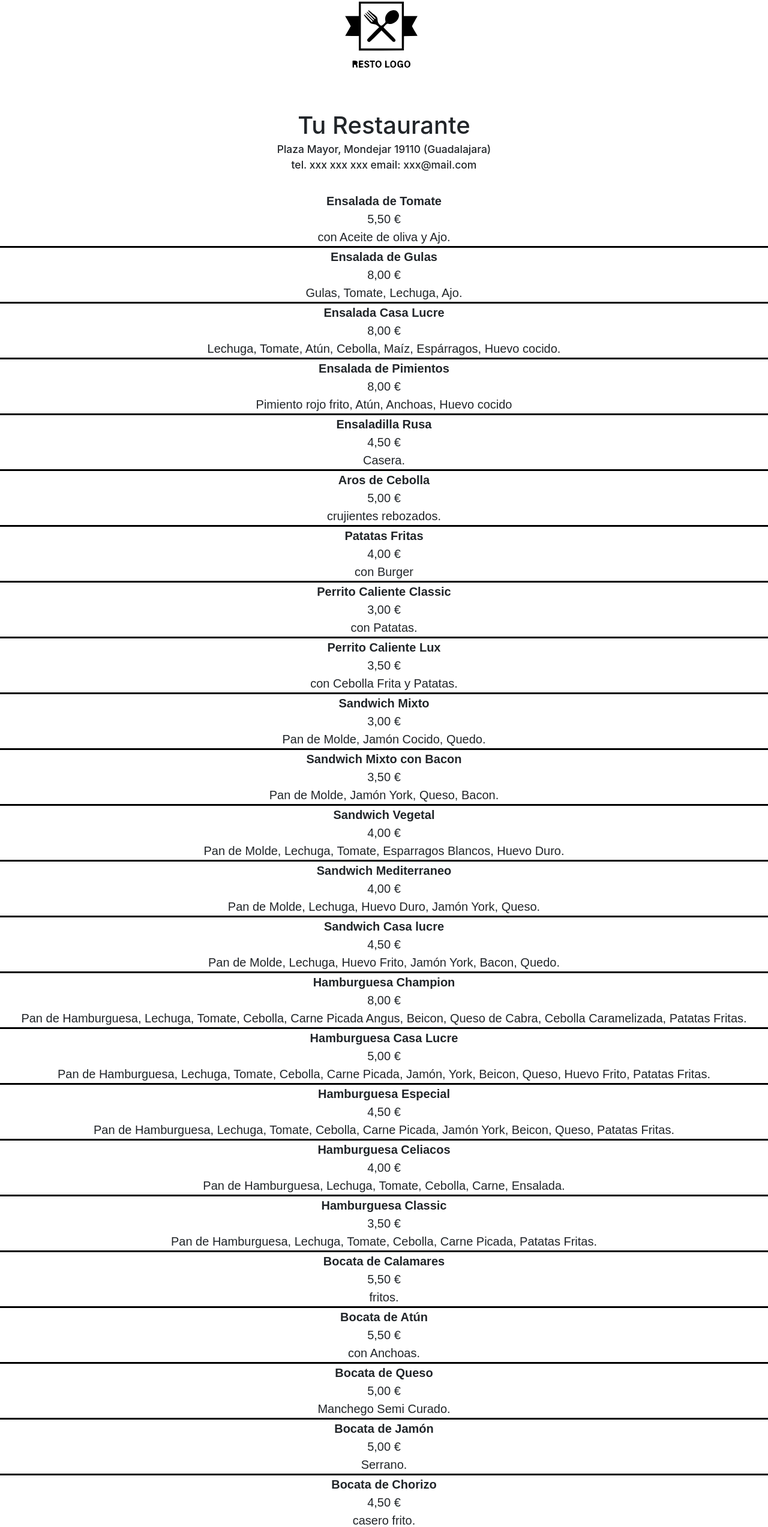
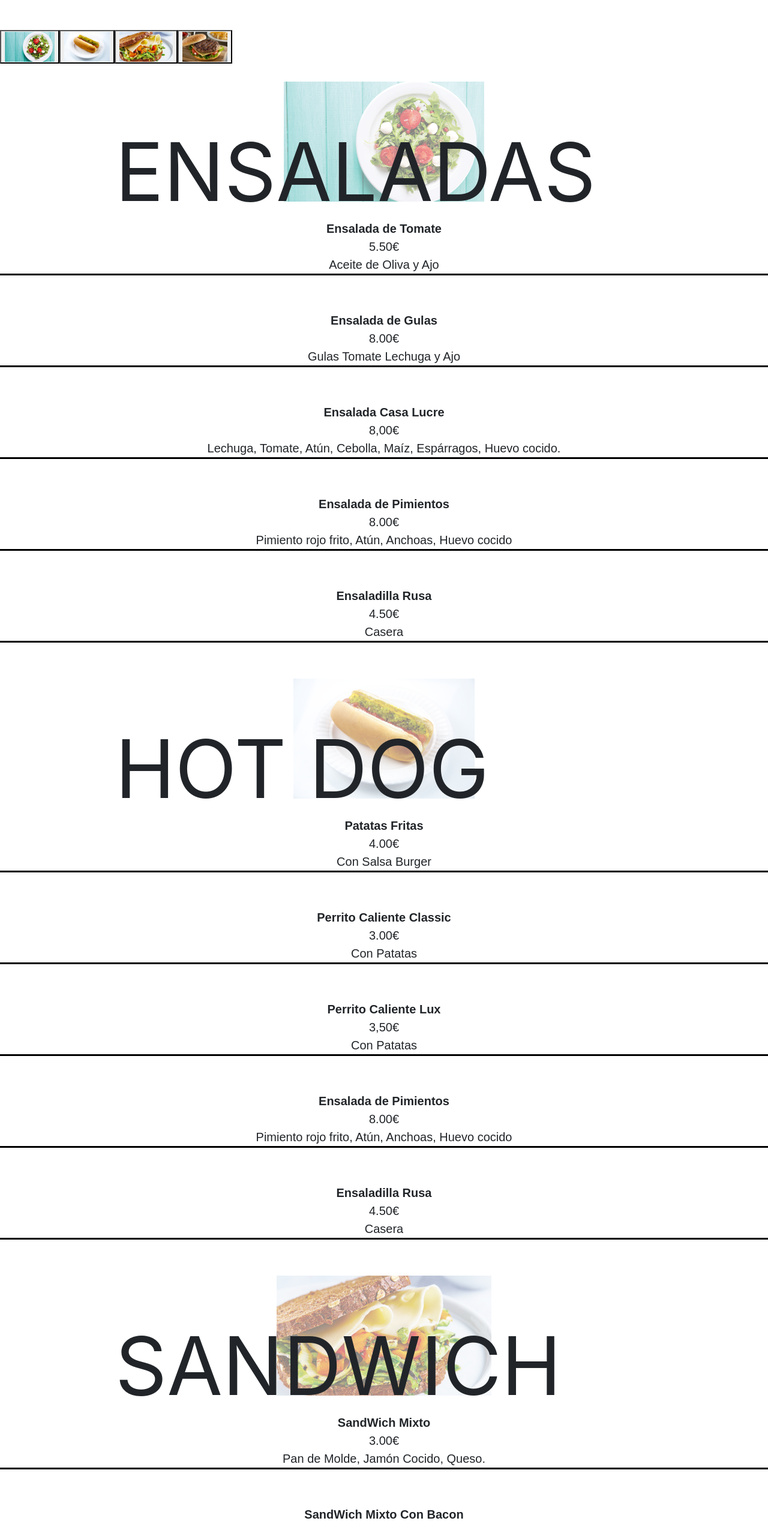
Before and after one commit to enriquetecfan11/CartaRestaurante, a React app: page / in a window 1280 px wide. Shown: the part 145-2690 px from the top of the page at 60% size. Built offline with nearby package versions, Linux system fonts and the light colour scheme.

Commit message:
Primera Subida

```diff
--- /dev/null
+++ b/src/component/button-header.js
@@ -0,0 +1,36 @@
+import React, { Component } from "react";
+import "bootstrap/dist/css/bootstrap.min.css";
+import salad from './salad.png';
+import perrito from './hotdog.png'; // Tell webpack this JS file uses this image
+import sanwich from './sandwich.png'; // Tell webpack this JS file uses this image
+import hamburgesa from './hamburguesa.png';
+
+
+export default class Header extends Component {
+  render() {
+    return (
+      <div>
+        <button>
+        <a href="#ensaladas">
+          <img src={salad} alt="Logo" with="50" height="50"  />
+        </a>
+        </button>
+        <button>
+        <a href="#hotdog">
+          <img src={perrito} alt="Logo" with="50" height="50"  />
+        </a>
+        </button>
+        <button>
+        <a href="#sanwich">
+          <img src={sanwich} alt="Logo" with="50" height="50"  />
+        </a>
+        </button>
+        <button>
+        <a href="#hamburgesas">
+          <img src={hamburgesa} alt="Logo" with="50" height="50"  />
+        </a>
+        </button>
+      </div>
+    );
+  }
+}
--- /dev/null
+++ b/src/component/ensaladas.js
@@ -0,0 +1,35 @@
+import React, { Component } from "react";
+import "bootstrap/dist/css/bootstrap.min.css";
+
+export default class Header extends Component {
+  render() {
+    return (
+      <div>
+        <div className="name-main">Ensalada de Tomate</div>
+        <div className="price">5.50€</div>
+        <div className="description">Aceite de Oliva y Ajo</div>
+        <br></br>
+        <br></br>
+        <div className="name-main">Ensalada de Gulas</div>
+        <div className="price">8.00€</div>
+        <div className="description">Gulas Tomate Lechuga y Ajo</div>
+        <br></br>
+        <br></br>
+        <div className="name-main">Ensalada Casa Lucre</div>
+        <div className="price">8,00€</div>
+        <div className="description">Lechuga, Tomate, Atún, Cebolla, Maíz, Espárragos, Huevo cocido.</div>
+        <br></br>
+        <br></br>
+        <div className="name-main">Ensalada de Pimientos</div>
+        <div className="price">8.00€</div>
+        <div className="description">Pimiento rojo frito, Atún, Anchoas, Huevo cocido</div>
+        <br></br>
+        <br></br>
+        <div className="name-main">Ensaladilla Rusa</div>
+        <div className="price">4.50€</div>
+        <div className="description">Casera</div>
+
+      </div>
+    );
+  }
+}
--- /dev/null
+++ b/src/component/hamburgesas.js
@@ -0,0 +1,30 @@
+import React, { Component } from "react";
+import "bootstrap/dist/css/bootstrap.min.css";
+
+export default class Header extends Component {
+  render() {
+    return (
+      <div>
+        <div className="name-main">Hamburguesa Champion</div>
+        <div className="price">8,00 €</div>
+        <div className="description">Pan de Hamburguesa, Lechuga, Tomate, Cebolla, Carne Picada Angus, Beicon, Queso de Cabra, Cebolla Caramelizada, Patatas Fritas</div>
+
+        <div className="name-main">Hamburguesa Casa Lucre</div>
+        <div className="price">5,00 €</div>
+        <div className="description">Pan de Hamburguesa, Lechuga, Tomate, Cebolla, Carne Picada, Jamón, York, Beicon, Queso, Huevo Frito, Patatas Fritas.</div>
+
+        <div className="name-main">Hamburguesa Especial</div>
+        <div className="price">4,50 €</div>
+        <div className="description">Pan de Hamburguesa, Lechuga, Tomate, Cebolla, Carne Picada, Jamón York, Beicon, Queso, Patatas Fritas.</div>
+
+        <div className="name-main">Hamburguesa Celiacos</div>
+        <div className="price">4,00 €</div>
+        <div className="description">Pan de Hamburguesa, Lechuga, Tomate, Cebolla, Carne, Ensalada</div>
+
+        <div className="name-main">Hamburgesa Classic</div>
+        <div className="price">3,50 €</div>
+        <div className="description">Pan de Hamburguesa, Lechuga, Tomate, Cebolla, Carne Picada, Patatas Fritas</div>
+      </div>
+    );
+  }
+}
--- /dev/null
+++ b/src/component/header-hamburger.js
@@ -0,0 +1,19 @@
+import React, { Component } from "react";
+import hamburgesa from './hamburguesa.png';
+
+import "bootstrap/dist/css/bootstrap.min.css";
+
+export default class Header extends Component {
+    render() {
+        return (
+            <div>
+                <div id="hamburgesas" className="wrapper-pig">
+                    <center><img className="salad-image" src={hamburgesa} alt="Logo" with="500" height="200" /></center>
+                    <div className="pig-text">
+                        <span>Hamburgesas</span>
+                    </div>
+                </div>
+            </div>
+        );
+    }
+}
--- /dev/null
+++ b/src/component/header-hotdog.js
@@ -0,0 +1,19 @@
+import React, { Component } from "react";
+import perrito from './hotdog.png'; // Tell webpack this JS file uses this image
+
+import "bootstrap/dist/css/bootstrap.min.css";
+
+export default class Header extends Component {
+    render() {
+        return (
+            <div>
+                <div id="hotdog" className="wrapper-pig">
+                    <center><img className="salad-image" src={perrito} alt="Logo" with="500" height="200" /></center>
+                    <div className="pig-text">
+                        <span>Hot Dog</span>
+                    </div>
+                </div>
+            </div>
+        );
+    }
+}
--- /dev/null
+++ b/src/component/header-salad.js
@@ -0,0 +1,19 @@
+import React, { Component } from "react";
+import salad from './salad.png'; // Tell webpack this JS file uses this image
+
+import "bootstrap/dist/css/bootstrap.min.css";
+
+export default class Header extends Component {
+    render() {
+        return (
+            <div id="ensaladas">
+                <div className="wrapper-pig">
+                    <center><img className="salad-image" src={salad} alt="Logo" with="500" height="200" /></center>
+                    <div className="pig-text">
+                        <span>ensaladas</span>
+                    </div>
+                </div>
+            </div>
+        );
+    }
+}
--- /dev/null
+++ b/src/component/header-sanwich.js
@@ -0,0 +1,19 @@
+import React, { Component } from "react";
+import sanwich from './sandwich.png'; // Tell webpack this JS file uses this image
+
+import "bootstrap/dist/css/bootstrap.min.css";
+
+export default class Header extends Component {
+    render() {
+        return (
+            <div>
+                <div id="sanwich" className="wrapper-pig">
+                    <center><img className="salad-image" src={sanwich} alt="Logo" with="500" height="200" /></center>
+                    <div className="pig-text">
+                        <span>Sandwich</span>
+                    </div>
+                </div>
+            </div>
+        );
+    }
+}
--- a/src/component/header.js
+++ b/src/component/header.js
@@ -8,6 +8,7 @@ export default class Header extends Component {
         <h1>Tu Restaurante</h1>
         <h3>Plaza Mayor, Mondejar 19110 (Guadalajara)</h3>
         <h3> tel. xxx xxx xxx email: xxx@mail.com</h3>
+        <br></br>
       </div>
     );
   }
--- /dev/null
+++ b/src/component/perritos.js
@@ -0,0 +1,35 @@
+import React, { Component } from "react";
+import "bootstrap/dist/css/bootstrap.min.css";
+
+export default class Header extends Component {
+  render() {
+    return (
+      <div>
+        <div className="name-main">Patatas Fritas</div>
+        <div className="price">4.00€</div>
+        <div className="description">Con Salsa Burger</div>
+        <br></br>
+        <br></br>
+        <div className="name-main">Perrito Caliente Classic</div>
+        <div className="price">3.00€</div>
+        <div className="description">Con Patatas</div>
+        <br></br>
+        <br></br>
+        <div className="name-main">Perrito Caliente Lux</div>
+        <div className="price">3,50€</div>
+        <div className="description">Con Patatas</div>
+        <br></br>
+        <br></br>
+        <div className="name-main">Ensalada de Pimientos</div>
+        <div className="price">8.00€</div>
+        <div className="description">Pimiento rojo frito, Atún, Anchoas, Huevo cocido</div>
+        <br></br>
+        <br></br>
+        <div className="name-main">Ensaladilla Rusa</div>
+        <div className="price">4.50€</div>
+        <div className="description">Casera</div>
+
+      </div>
+    );
+  }
+}
--- /dev/null
+++ b/src/component/sanwich.js
@@ -0,0 +1,35 @@
+import React, { Component } from "react";
+import "bootstrap/dist/css/bootstrap.min.css";
+
+export default class Header extends Component {
+  render() {
+    return (
+      <div>
+        <div className="name-main">SandWich Mixto</div>
+        <div className="price">3.00€</div>
+        <div className="description">Pan de Molde, Jamón Cocido, Queso.</div>
+        <br></br>
+        <br></br>
+        <div className="name-main">SandWich Mixto Con Bacon</div>
+        <div className="price">8.00€</div>
+        <div className="description">Pan de Molde, Jamón York, Queso, Bacon</div>
+        <br></br>
+        <br></br>
+        <div className="name-main">SandWich Vegetal</div>
+        <div className="price">4,00€</div>
+        <div className="description">Pan de Molde, Lechuga, Tomate, Esparragos Blancos, Huevo Duro</div>
+        <br></br>
+        <br></br>
+        <div className="name-main">Sandwich Mediterraneo</div>
+        <div className="price">4,00 €</div>
+        <div className="description">Pan de Molde, Lechuga, Huevo Duro, Jamón York, Queso.</div>
+        <br></br>
+        <br></br>
+        <div className="name-main">Sandwich Casa lucre</div>
+        <div className="price">4.50€</div>
+        <div className="description">Pan de Molde, Lechuga, Huevo Frito, Jamón York, Bacon, Queso.</div>
+
+      </div>
+    );
+  }
+}
--- a/src/index.js
+++ b/src/index.js
@@ -1,8 +1,26 @@
 import React, { Component, Fragment } from "react";
 import ReactDOM from "react-dom";
+
+
 import Header from "./component/header";
 import Main from "./component/main";
 import Footer from "./component/footer";
+import Button from "./component/button-header";
+
+import Salad from "./component/header-salad";
+import Ensaladas from "./component/ensaladas"
+
+import Hotdog from "./component/header-hotdog"
+import Perritos from "./component/perritos"
+
+import Sandwich from "./component/header-sanwich"
+import Bocata from "./component/sanwich"
+
+import Hamburger from "./component/header-hamburger"
+import Hamburgesas from "./component/hamburgesas"
+
+
+
 import logo from './restaurante.svg'; // Tell webpack this JS file uses this image
 
 import "./styles.css";
@@ -11,16 +29,30 @@ class Place extends Component {
   render() {
     return (
       <Fragment>
-        <div className="logoCont">
-        <img src={logo} alt="Logo" width="250" height="250" />
-          <div className="logo">
-          </div>
-        </div>
         <Header />
         <br></br>
-            <Main />
-             <Footer/>
-            </Fragment>
+        <br></br>
+        <Button />
+        <br></br>
+        <Salad />
+        <br></br>
+        <Ensaladas />
+        <br></br>
+        <br></br>
+        <Hotdog />
+        <br></br>
+        <Perritos />
+        <br></br>
+        <br></br>
+        <Sandwich />
+        <br></br>
+        <Bocata />
+        <br></br>
+        <br></br>
+        <Hamburger />
+        <br></br>
+        <Hamburgesas />
+      </Fragment>
     );
   }
 }
--- a/src/styles.css
+++ b/src/styles.css
@@ -75,3 +75,66 @@ h2 {
   font-size: 10px;
   text-align: center;
 }
+
+
+.ensaladas {
+  text-transform: uppercase;
+  font-size: 3.5vw;
+  font-weight: bold;
+  text-align: center;
+  position: absolute;
+
+  top: 503 !important;
+  left: 0 !important;
+  width: 100%;
+  max-width: 100vw;
+  padding: 0 15%;
+
+}
+
+.salad-image {
+  opacity: 0.5;
+
+}
+
+.responsive {
+  width: 100%;
+  height: auto;
+}
+
+
+.wrapper-pig{
+  width: 100%;
+  position: relative;
+  box-sizing: border-box;
+}
+
+.pig-text{
+  text-transform: uppercase;
+  font-size: 10.5vw;
+   position: absolute;
+   display: inline-block;
+   left: 15%;
+   top: 25%;
+}
+
+.name-main{
+  font-family: Arial, Helvetica, sans-serif;
+  font-size: 20px;
+  font-weight: bold;
+  text-align: center;
+}
+
+.price{
+  font-family: Arial, Helvetica, sans-serif;
+  font-size: 20px;
+  text-align: center;
+}
+
+.description{
+  font-family: Arial;
+  font-size: 20px;
+  border-bottom:3px solid #000;
+  text-align: center;
+
+}
```
Also changed, not shown: src/component/hamburguesa.png (added), src/component/hotdog.png (added), src/component/main.js (line endings or trailing spaces), src/component/salad.png (added), src/component/salad.svg (added), src/component/salad01.svg (added), src/component/sandwich.png (added).
